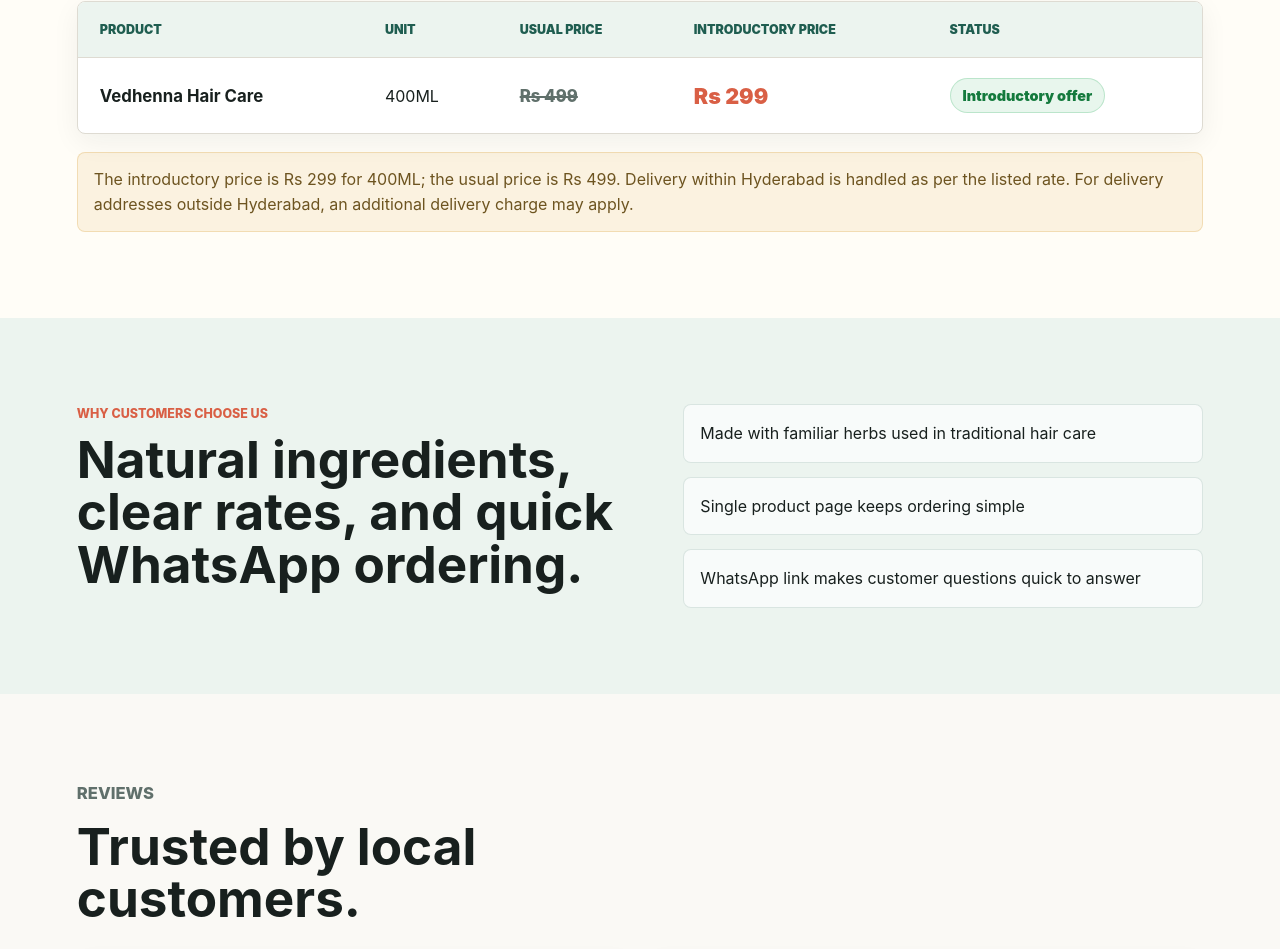
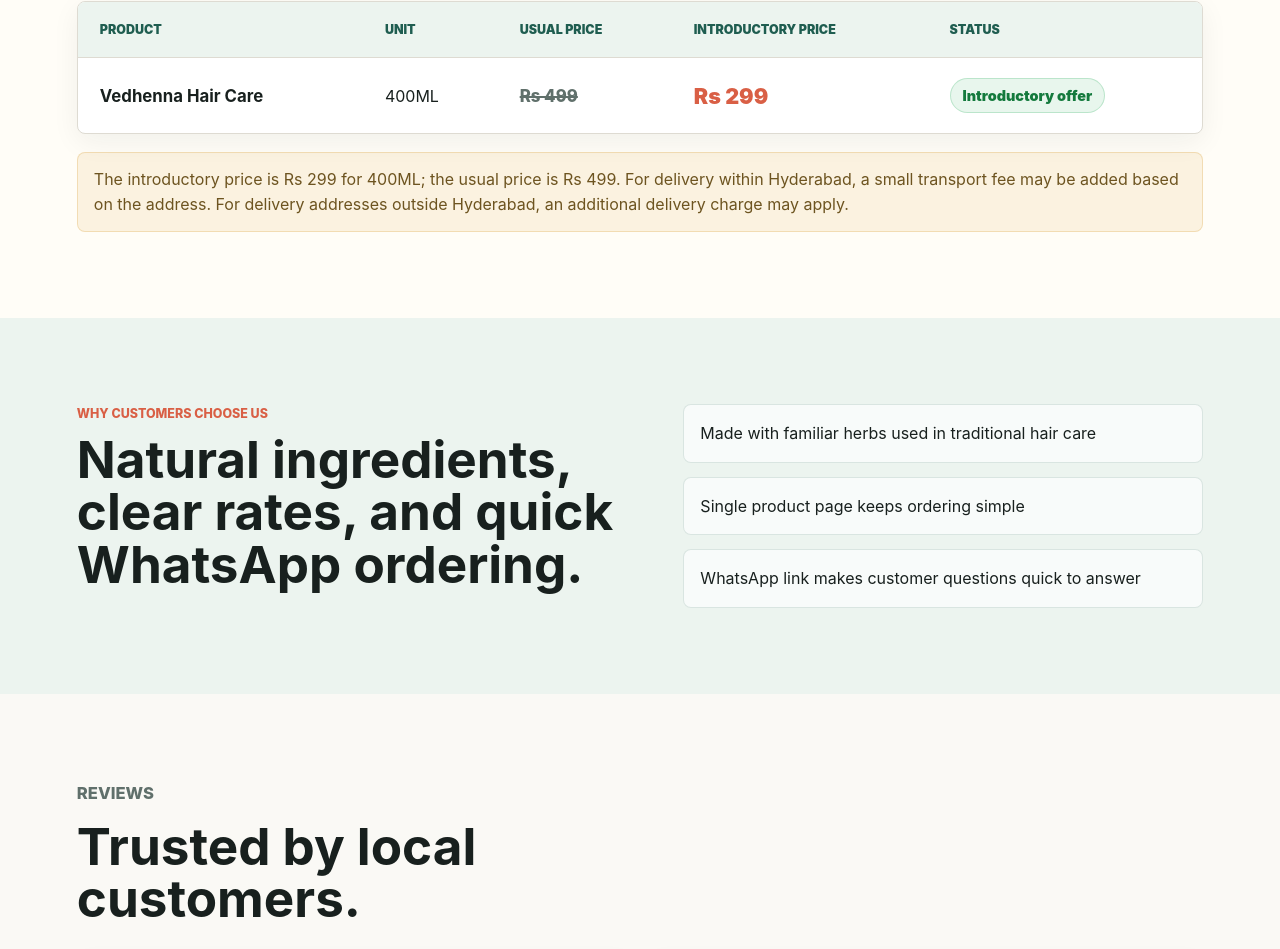
Before and after one commit to Ishank-dubey/vedhenna, a Next.js app: page / in a window 1280 px wide. Shown: the part 2634-3583 px from the top of the page. Built offline with nearby package versions, Linux system fonts and the light colour scheme; no server answers.

Commit message:
Clarify delivery transport fee

```diff
--- a/pages/index.js
+++ b/pages/index.js
@@ -460,7 +460,7 @@
           </table>
         </div>
         <p className="rates-note">
-          The introductory price is Rs 299 for 400ML; the usual price is Rs 499. Delivery within Hyderabad is handled as per the listed rate. For delivery addresses outside Hyderabad, an additional delivery charge may apply.
+          The introductory price is Rs 299 for 400ML; the usual price is Rs 499. For delivery within Hyderabad, a small transport fee may be added based on the address. For delivery addresses outside Hyderabad, an additional delivery charge may apply.
         </p>
       </section>
 
```
